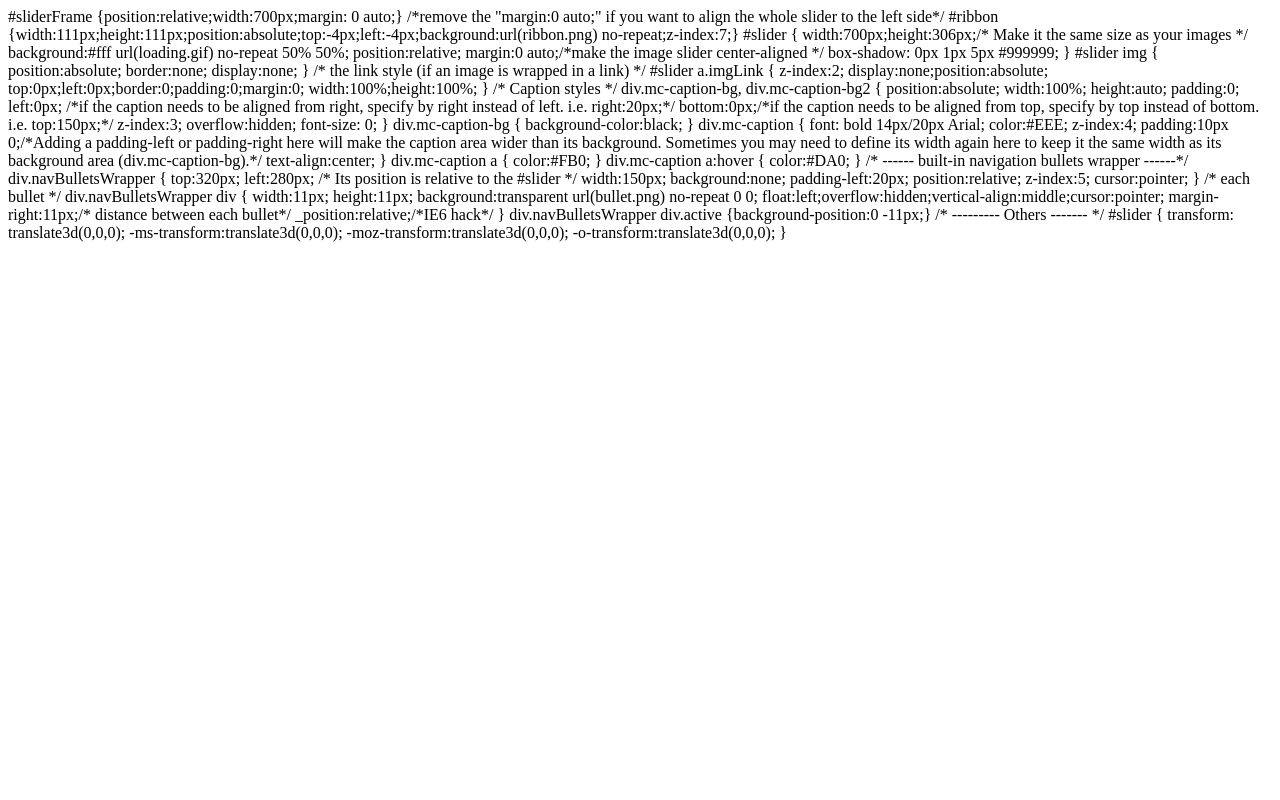
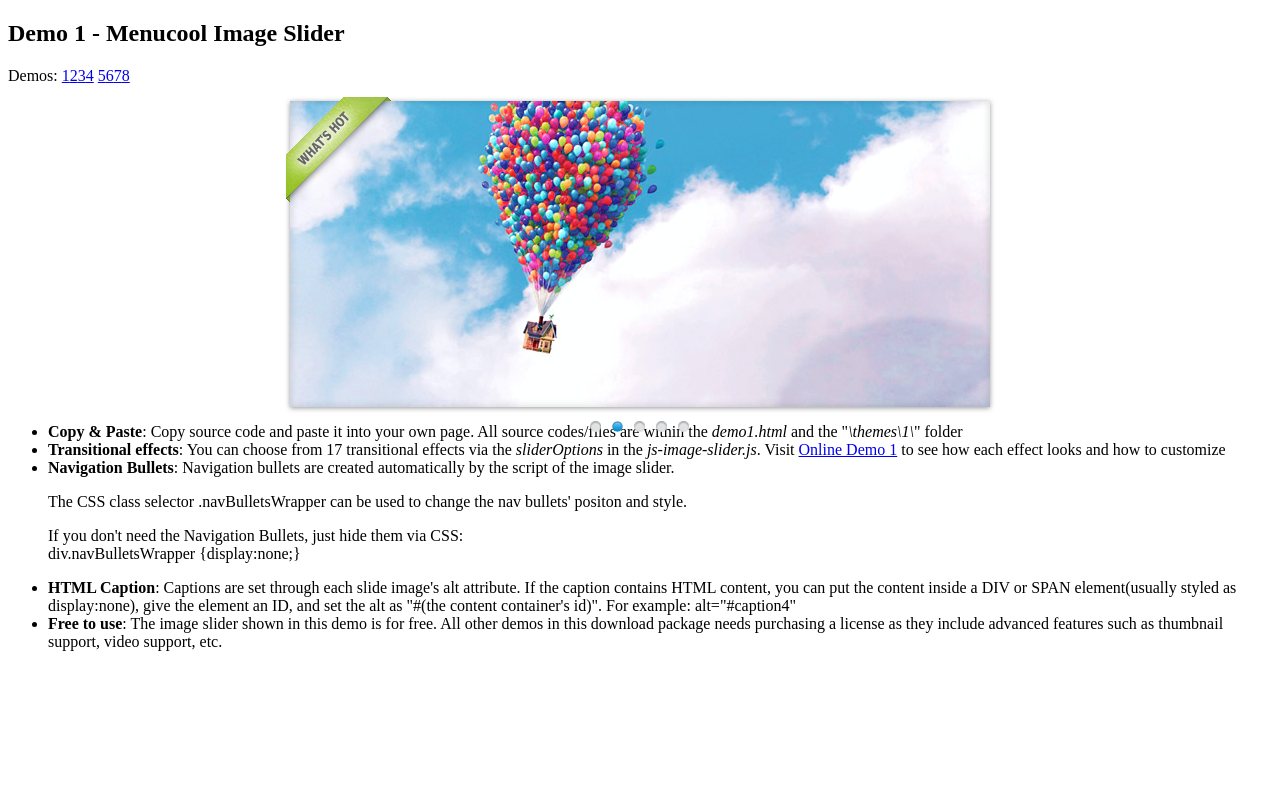
Before and after one commit to sibetron92/cloud9zf, a PHP site: page /transition.php in a window 1280 px wide. Run offline with PHP 8.4, Linux system fonts and the light colour scheme; some libraries are stand-ins or nearby versions.

Commit message:
I have added a transition page

```diff
--- a/public/transition.php
+++ b/public/transition.php
@@ -1,89 +1,47 @@
+<!DOCTYPE html>
+<html>
+<head>
+    <title>Demo 1 - Menucool Image Slider</title>
+    <link href="themes/1/js-image-slider.css" rel="stylesheet" type="text/css" />
+    <script src="themes/1/js-image-slider.js" type="text/javascript"></script>
+    <link href="generic.css" rel="stylesheet" type="text/css" />
+</head>
+<body>
+    <div class="div1"><h2>Demo 1 - Menucool Image Slider</h2>
+        <p>Demos: <a href="demo1.html" class="current">1</a><a href="demo2.html">2</a><a href="demo3.html">3</a><a href="demo4.html">4</a>
+        <a href="demo5.html">5</a><a href="demo6.html">6</a><a href="demo7.html">7</a><a href="demo8.html">8</a></p>
+    </div>
+    <div id="sliderFrame">
+        <div id="ribbon"></div>
+        <div id="slider">
+            <a href="http://www.menucool.com/jquery-slider" target="_blank">
+                <img src="images/image-slider-1.jpg" alt="Welcome to Menucool.com" />
+            </a>
+            <img src="images/image-slider-2.jpg" alt="" />
+            <img src="images/image-slider-3.jpg" alt="Pure Javascript. No jQuery. No flash." />
+            <img src="images/image-slider-4.jpg" alt="#htmlcaption" />
+            <img src="images/image-slider-5.jpg" />
+        </div>
+        <div id="htmlcaption" style="display: none;">
+            <em>HTML</em> caption. Link to <a href="http://www.google.com/">Google</a>.
+        </div>
+    </div>
 
-
-#sliderFrame {position:relative;width:700px;margin: 0 auto;} /*remove the "margin:0 auto;" if you want to align the whole slider to the left side*/
-
-#ribbon {width:111px;height:111px;position:absolute;top:-4px;left:-4px;background:url(ribbon.png) no-repeat;z-index:7;}
-
-#slider {
-    width:700px;height:306px;/* Make it the same size as your images */
-    background:#fff url(loading.gif) no-repeat 50% 50%;
-	position:relative;
-	margin:0 auto;/*make the image slider center-aligned */
-    box-shadow: 0px 1px 5px #999999;
-}
-#slider img {
-	position:absolute;
-	border:none;
-	display:none;
-}
-
-/* the link style (if an image is wrapped in a link) */
-#slider a.imgLink {
-	z-index:2;
-	display:none;position:absolute;
-	top:0px;left:0px;border:0;padding:0;margin:0;
-	width:100%;height:100%;
-}
-
-/* Caption styles */
-div.mc-caption-bg, div.mc-caption-bg2 {
-	position:absolute;
-	width:100%;
-	height:auto;
-	padding:0;
-	left:0px; /*if the caption needs to be aligned from right, specify by right instead of left. i.e. right:20px;*/
-	bottom:0px;/*if the caption needs to be aligned from top, specify by top instead of bottom. i.e. top:150px;*/
-	z-index:3;
-	overflow:hidden;
-	font-size: 0;
-}
-div.mc-caption-bg {
-	background-color:black;
-}
-div.mc-caption {
-	font: bold 14px/20px Arial;
-	color:#EEE;
-	z-index:4;
-	padding:10px 0;/*Adding a padding-left or padding-right here will make the caption area wider than its background. Sometimes you may need to define its width again here to keep it the same width as its background area (div.mc-caption-bg).*/
-	text-align:center;
-}
-div.mc-caption a {
-	color:#FB0;
-}
-div.mc-caption a:hover {
-	color:#DA0;
-}
-
-
-/* ------ built-in navigation bullets wrapper ------*/
-div.navBulletsWrapper  {
-	top:320px; left:280px; /* Its position is relative to the #slider */
-	width:150px;
-	background:none;
-	padding-left:20px;
-	position:relative;
-	z-index:5;
-	cursor:pointer;
-}
-
-/* each bullet */
-div.navBulletsWrapper div
-{
-    width:11px; height:11px;
-    background:transparent url(bullet.png) no-repeat 0 0;
-    float:left;overflow:hidden;vertical-align:middle;cursor:pointer;
-    margin-right:11px;/* distance between each bullet*/
-    _position:relative;/*IE6 hack*/
-}
-
-div.navBulletsWrapper div.active {background-position:0 -11px;}
-
-
-/* --------- Others ------- */
-#slider
-{
-	transform: translate3d(0,0,0);
-    -ms-transform:translate3d(0,0,0);
-    -moz-transform:translate3d(0,0,0);
-    -o-transform:translate3d(0,0,0);
-}
+    <div class="div2">
+        <ul>
+            <li><b>Copy & Paste</b>: Copy source code and paste it into your own page. All source codes/files are within the <i>demo1.html</i> and the "<i>\themes\1\</i>" folder</li>
+            <li><b>Transitional effects</b>: You can choose from 17 transitional effects via the <i>sliderOptions</i> in the <em>js-image-slider.js</em>.
+            Visit <a href="http://www.menucool.com/slider/javascript-image-slider-demo1" target="_blank">Online Demo 1</a> to see how each effect looks and how to customize</li>
+            <li><b>Navigation Bullets</b>: Navigation bullets are created automatically by the script of the image slider.
+            <p>The CSS class selector <span class="green">.navBulletsWrapper</span> can be used to change the nav bullets' positon and style.</p>
+            <p>If you don't need the Navigation Bullets, just hide them via CSS:<br /><span class="green cn">div.navBulletsWrapper  {display:none;}</span></p>
+            </li>
+            <li><b>HTML Caption</b>: Captions are set through each slide image's <span class="cn">alt</span> attribute. If the caption contains HTML content,
+            you can put the content inside a DIV or SPAN element(usually styled as <span class="cn">display:none</span>), give the element an ID,
+            and set the <span class="cn">alt</span> as "#(the content container's id)". For example: <span class="cn">alt="#caption4"</span></li>
+            <li><b>Free to use</b>: The image slider shown in this demo is for free. All other demos in this download package needs purchasing a license as they include advanced features such as thumbnail support, video support, etc.
+            </li>
+        </ul>
+    </div>
+</body>
+</html>
```
